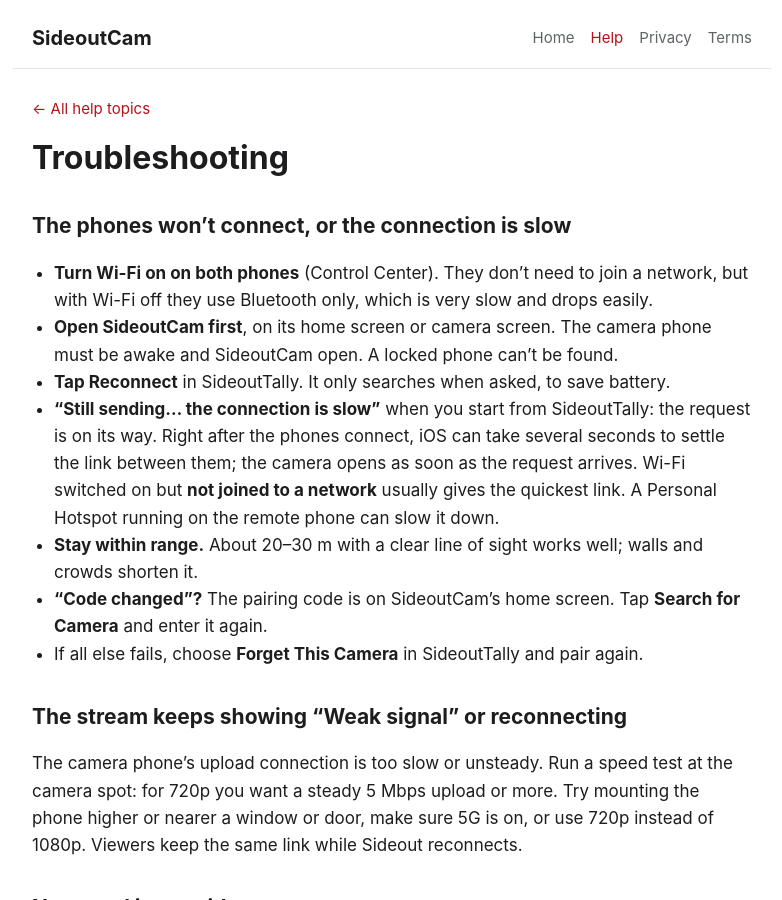
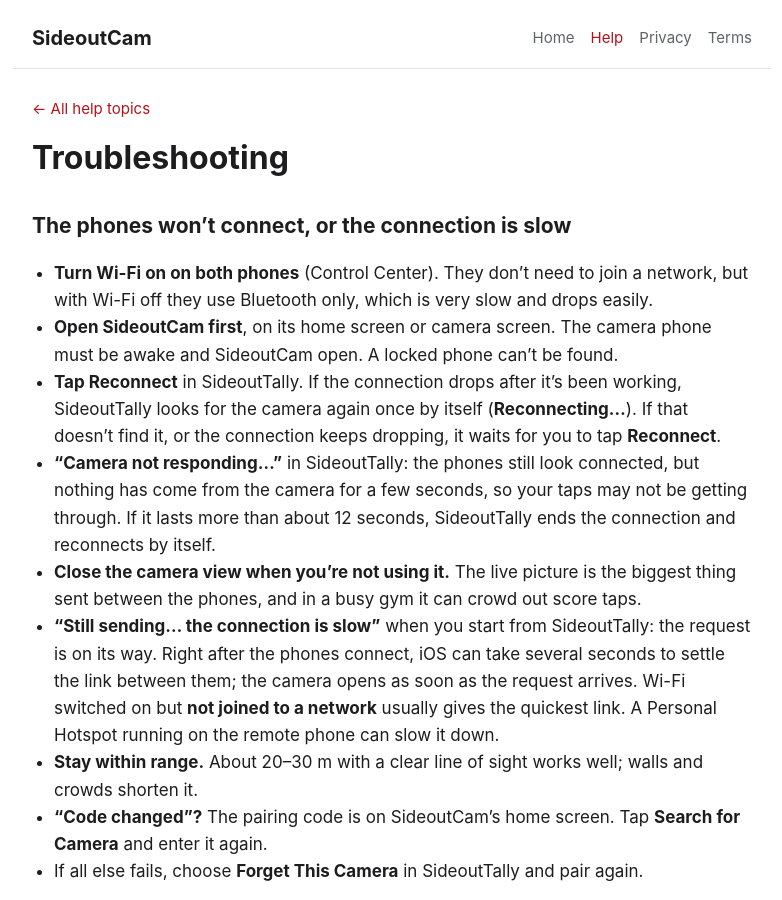
Before and after one commit to johncraigcole/sideout-site, a Jekyll site: the page built from help/11-Troubleshooting.md, in a window 1280 px wide and 900 px high. Shown: the whole window, without its empty margins (248-1030 px from the left). Built offline with Jekyll 4.4.1, drawn with Linux system fonts in a browser that asks for light colours.

Commit message:
Publish site and help pages (2026-10-18)

```diff
--- a/help/11-Troubleshooting.md
+++ b/help/11-Troubleshooting.md
@@ -9,7 +9,9 @@
 
 - **Turn Wi-Fi on on both phones** (Control Center). They don't need to join a network, but with Wi-Fi off they use Bluetooth only, which is very slow and drops easily.
 - **Open SideoutCam first**, on its home screen or camera screen. The camera phone must be awake and SideoutCam open. A locked phone can't be found.
-- **Tap Reconnect** in SideoutTally. It only searches when asked, to save battery.
+- **Tap Reconnect** in SideoutTally. If the connection drops after it's been working, SideoutTally looks for the camera again once by itself (**Reconnecting…**). If that doesn't find it, or the connection keeps dropping, it waits for you to tap **Reconnect**.
+- **"Camera not responding…"** in SideoutTally: the phones still look connected, but nothing has come from the camera for a few seconds, so your taps may not be getting through. If it lasts more than about 12 seconds, SideoutTally ends the connection and reconnects by itself.
+- **Close the camera view when you're not using it.** The live picture is the biggest thing sent between the phones, and in a busy gym it can crowd out score taps.
 - **"Still sending… the connection is slow"** when you start from SideoutTally: the request is on its way. Right after the phones connect, iOS can take several seconds to settle the link between them; the camera opens as soon as the request arrives. Wi-Fi switched on but **not joined to a network** usually gives the quickest link. A Personal Hotspot running on the remote phone can slow it down.
 - **Stay within range.** About 20–30 m with a clear line of sight works well; walls and crowds shorten it.
 - **"Code changed"?** The pairing code is on SideoutCam's home screen. Tap **Search for Camera** and enter it again.
```
Also changed, not shown: help/01-Getting-Started.md (+1 -1 lines).
